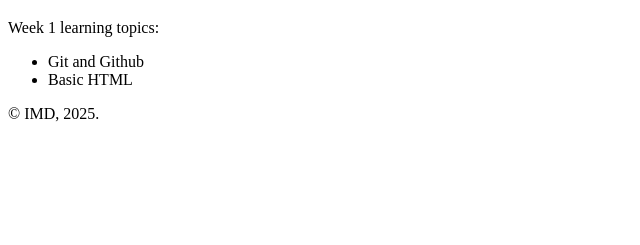
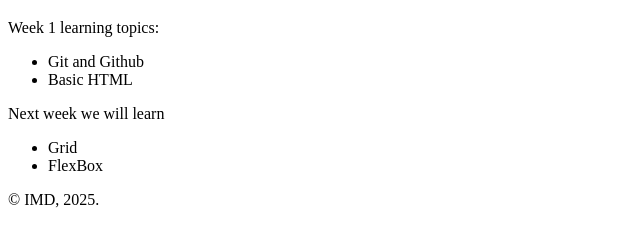
Before and after one commit to kaur1652/mtm6201_w25_week1, a plain HTML site: page index.html in a window 1280 px wide. Shown: the part 61-306 px from the top of the page, without its empty margins (0-640 px from the left). Drawn offline with Linux system fonts and the light colour scheme.

Commit message:
add content for next week learning

```diff
--- a/index.html
+++ b/index.html
@@ -17,6 +17,12 @@
             <li>Git and Github</li>
             <li>Basic HTML</li>
         </ul>
+        <p> Next week we will learn </p>
+        <ul>
+            <li>Grid</li>
+            <li>FlexBox</li>
+
+        </ul>
     </main>
     <footer>
 <p>&copy; IMD, 2025.</p>
```
